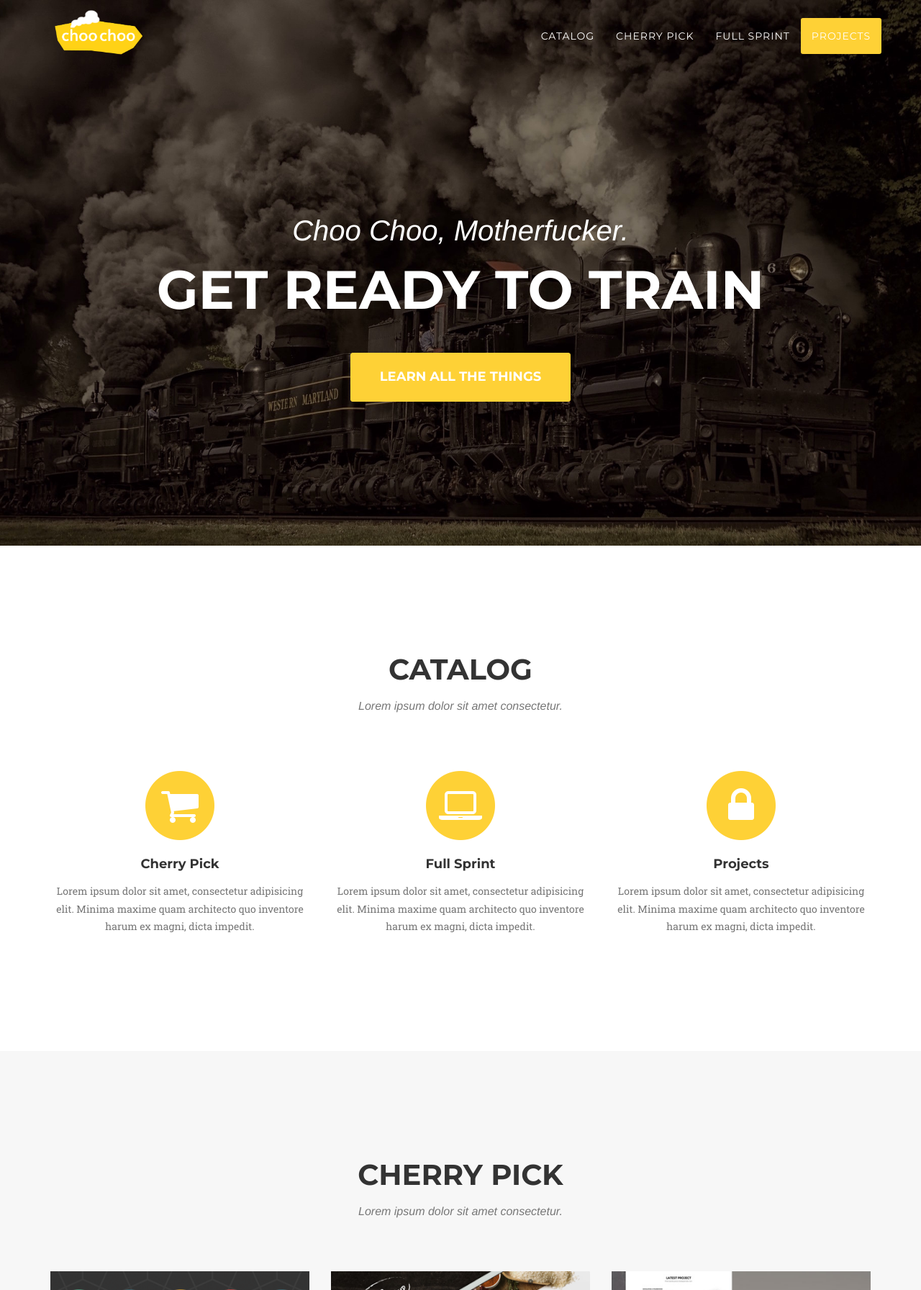
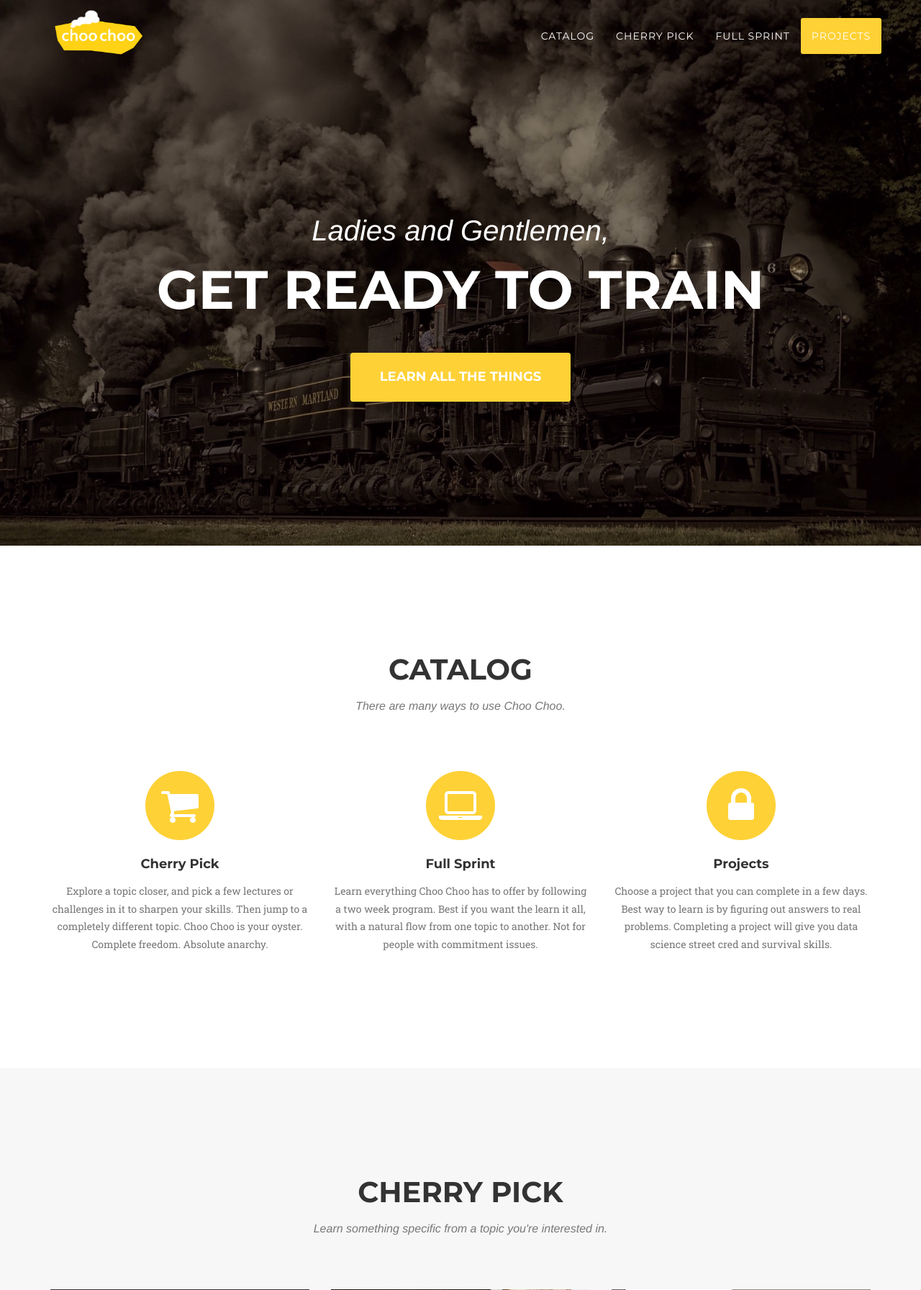
Before and after one commit to frrmack/choo-choo, a Flask app: page / in a window 1280 px wide. Shown: the top 1792 px of the page at 72% size. Run offline with Flask 2, Linux system fonts and the light colour scheme; some libraries are stand-ins or nearby versions; some web fonts are replaced.

Commit message:
catalog done

```diff
--- a/templates/choochoo.html
+++ b/templates/choochoo.html
@@ -80,7 +80,7 @@
     <header>
         <div class="container">
             <div class="intro-text">
-                <div class="intro-lead-in">Choo Choo, Motherfucker.</div>
+                <div class="intro-lead-in">Ladies and Gentlemen,</div>
                 <div class="intro-heading">Get Ready to Train</div>
                 <a href="#services" class="page-scroll btn btn-xl">Learn All The Things</a>
             </div>
@@ -93,7 +93,7 @@
             <div class="row">
                 <div class="col-lg-12 text-center">
                     <h2 class="section-heading">Catalog</h2>
-                    <h3 class="section-subheading text-muted">Lorem ipsum dolor sit amet consectetur.</h3>
+                    <h3 class="section-subheading text-muted">There are many ways to use Choo Choo.</h3>
                 </div>
             </div>
             <div class="row text-center">
@@ -103,7 +103,7 @@
                         <i class="fa fa-shopping-cart fa-stack-1x fa-inverse"></i>
                     </span>
                     <h4 class="service-heading">Cherry Pick</h4>
-                    <p class="text-muted">Lorem ipsum dolor sit amet, consectetur adipisicing elit. Minima maxime quam architecto quo inventore harum ex magni, dicta impedit.</p>
+                    <p class="text-muted">Explore a topic closer, and pick a few lectures or challenges in it to sharpen your skills. Then jump to a completely different topic. Choo Choo is your oyster. Complete freedom. Absolute anarchy.</p>
                 </div>
                 <div class="col-md-4">
                     <span class="fa-stack fa-4x">
@@ -111,7 +111,7 @@
                         <i class="fa fa-laptop fa-stack-1x fa-inverse"></i>
                     </span>
                     <h4 class="service-heading">Full Sprint</h4>
-                    <p class="text-muted">Lorem ipsum dolor sit amet, consectetur adipisicing elit. Minima maxime quam architecto quo inventore harum ex magni, dicta impedit.</p>
+                    <p class="text-muted">Learn everything Choo Choo has to offer by following a two week program. Best if you want the learn it all, with a natural flow from one topic to another. Not for people with commitment issues.</p>
                 </div>
                 <div class="col-md-4">
                     <span class="fa-stack fa-4x">
@@ -119,7 +119,7 @@
                         <i class="fa fa-lock fa-stack-1x fa-inverse"></i>
                     </span>
                     <h4 class="service-heading">Projects</h4>
-                    <p class="text-muted">Lorem ipsum dolor sit amet, consectetur adipisicing elit. Minima maxime quam architecto quo inventore harum ex magni, dicta impedit.</p>
+                    <p class="text-muted">Choose a project that you can complete in a few days. Best way to learn is by figuring out answers to real problems. Completing a project will give you data science street cred and survival skills.</p>
                 </div>
             </div>
         </div>
@@ -131,7 +131,7 @@
             <div class="row">
                 <div class="col-lg-12 text-center">
                     <h2 class="section-heading">Cherry Pick</h2>
-                    <h3 class="section-subheading text-muted">Lorem ipsum dolor sit amet consectetur.</h3>
+                    <h3 class="section-subheading text-muted">Learn something specific from a topic you're interested in.</h3>
                 </div>
             </div>
             <div class="row">
@@ -229,7 +229,7 @@
             <div class="row">
                 <div class="col-lg-12 text-center">
                     <h2 class="section-heading">Full Sprint</h2>
-                    <h3 class="section-subheading text-muted">Lorem ipsum dolor sit amet consectetur.</h3>
+                    <h3 class="section-subheading text-muted">Learn everything in two weeks like a magnificent crescendo.</h3>
                 </div>
             </div>
             <div class="row">
```
